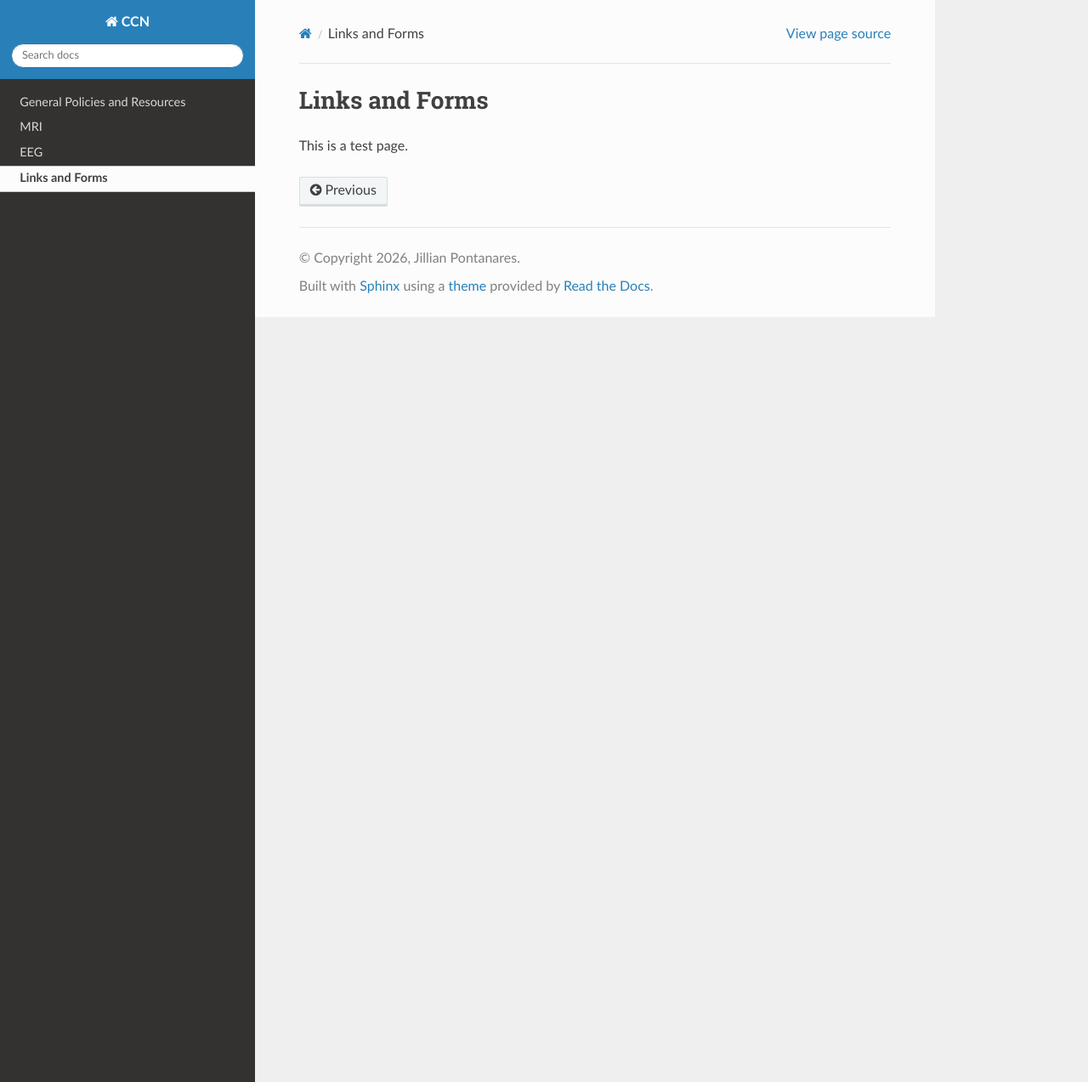
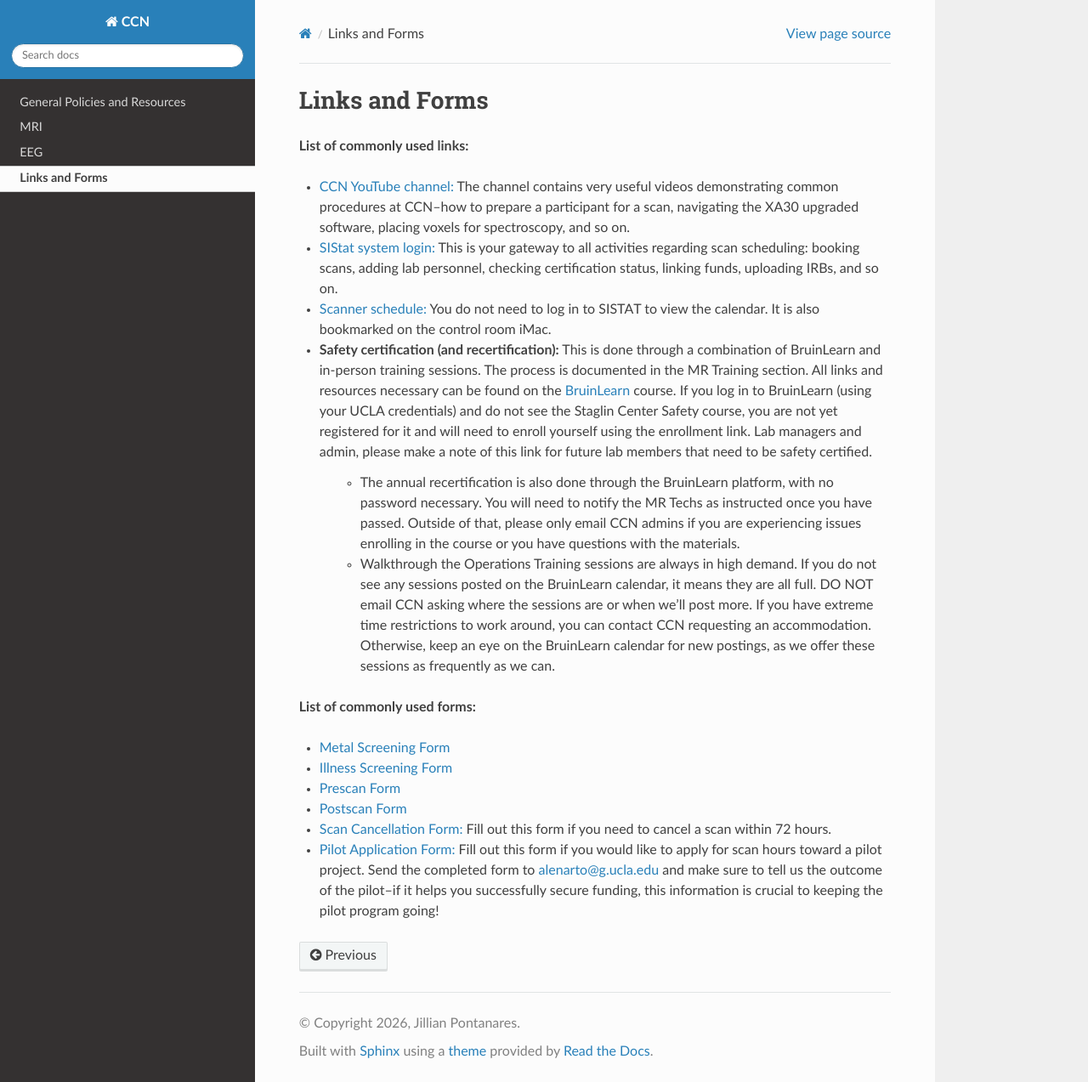
Before and after one commit to CCN-Support/CCN_Wiki, a Sphinx documentation site: the page built from docs/source/links-and-forms.rst, in a window 1280 px wide and 1273 px high. Shown: the whole window at 85% size. Built offline with Sphinx 7.4.7 and the Read the Docs theme 3.1.0, drawn with Linux system fonts in a browser that asks for light colours.

Commit message:
Update links-and-forms.rst

```diff
--- a/docs/source/links-and-forms.rst
+++ b/docs/source/links-and-forms.rst
@@ -1,4 +1,21 @@
 Links and Forms
 ===============
 
-This is a test page.
+**List of commonly used links:**
+
+- `CCN YouTube channel: <https://www.youtube.com/@uclastaglincenterforcognit4262/videos/>`_ The channel contains very useful videos demonstrating common procedures at CCN--how to prepare a participant for a scan, navigating the XA30 upgraded software, placing voxels for spectroscopy, and so on.
+- `SIStat system login: <https://www.sistat.ucla.edu/CCNSAS/ShowCalendar.asp#/>`_ This is your gateway to all activities regarding scan scheduling: booking scans, adding lab personnel, checking certification status, linking funds, uploading IRBs, and so on.
+- `Scanner schedule: <https://www.sistat.ucla.edu/CCNSAS/login.asp/>`_ You do not need to log in to SISTAT to view the calendar. It is also bookmarked on the control room iMac.
+- **Safety certification (and recertification):** This is done through a combination of BruinLearn and in-person training sessions. The process is documented in the MR Training section. All links and resources necessary can be found on the `BruinLearn <https://bruinlearn.ucla.edu/>`_ course. If you log in to BruinLearn (using your UCLA credentials) and do not see the Staglin Center Safety course, you are not yet registered for it and will need to enroll yourself using the enrollment link. Lab managers and admin, please make a note of this link for future lab members that need to be safety certified.
+
+   - The annual recertification is also done through the BruinLearn platform, with no password necessary. You will need to notify the MR Techs as instructed once you have passed. Outside of that, please only email CCN admins if you are experiencing issues enrolling in the course or you have questions with the materials.
+   - Walkthrough the Operations Training sessions are always in high demand. If you do not see any sessions posted on the BruinLearn calendar, it means they are all full. DO NOT email CCN asking where the sessions are or when we'll post more. If you have extreme time restrictions to work around, you can contact CCN requesting an accommodation. Otherwise, keep an eye on the BruinLearn calendar for new postings, as we offer these sessions as frequently as we can.
+
+**List of commonly used forms:**
+
+- `Metal Screening Form <https://drive.google.com/file/d/1aUwmgXoij_czd8YktXmo0yDLjpqbuUpm/view?usp=sharing/>`_
+- `Illness Screening Form <https://drive.google.com/file/d/1kXsq_b25apk08NTTJ82GWX4adjsyz_iq/view?usp=sharing/>`_
+- `Prescan Form <https://uclahs.az1.qualtrics.com/jfe/form/SV_6tI8o3SvorTot9k/>`_
+- `Postscan Form <https://uclahs.az1.qualtrics.com/jfe/form/SV_3BQesXgv9K8kgPc/>`_
+- `Scan Cancellation Form: <https://forms.gle/E9uzNYDZheAqihce7/>`_ Fill out this form if you need to cancel a scan within 72 hours.
+- `Pilot Application Form: <hhttps://drive.google.com/file/d/1rhfezXO3QP4pV5yjUnNmI8LNkjw7EqS9/view?usp=drive_link/>`_ Fill out this form if you would like to apply for scan hours toward a pilot project. Send the completed form to alenarto@g.ucla.edu and make sure to tell us the outcome of the pilot--if it helps you successfully secure funding, this information is crucial to keeping the pilot program going!
```
